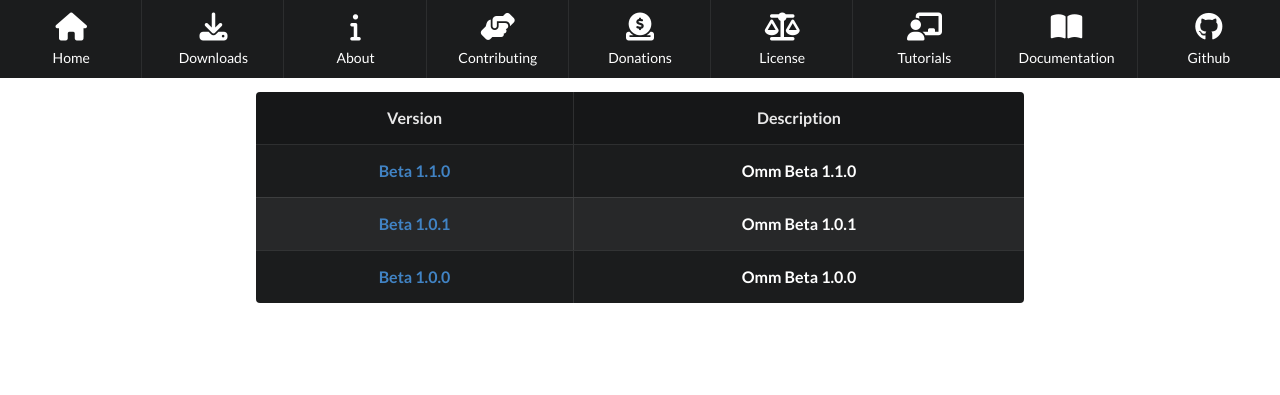
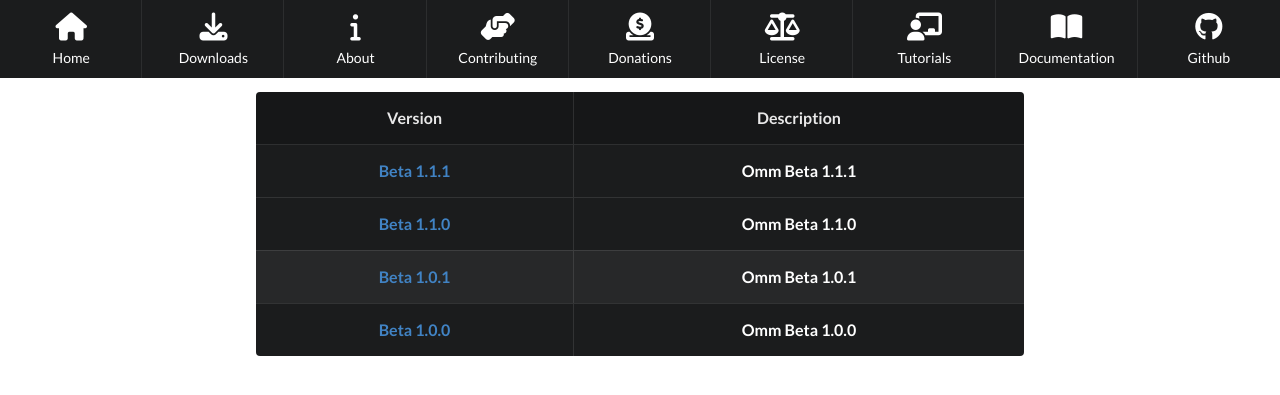
Before and after one commit to ka-language/web, a PHP site: page /downloads.php in a window 1280 px wide. Shown: the top 395 px of the page. Run offline with PHP 8.4, Linux system fonts and the light colour scheme; some libraries are stand-ins or nearby versions.

Commit message:
updated version

```diff
--- a/downloads.php
+++ b/downloads.php
@@ -33,6 +33,15 @@
       </tr>
     </thead>
     <tbody>
+      <tr>
+        <td>
+          <a class='download_version' onclick='downloadv("beta1.1.1")'>Beta 1.1.1</a>
+        </td>
+        <td>
+          Omm Beta 1.1.1
+        </td>
+      </tr>
+      <tr>
       <tr>
         <td>
           <a class='download_version' onclick='downloadv("beta1.1.0")'>Beta 1.1.0</a>
--- a/index.php
+++ b/index.php
@@ -36,13 +36,13 @@
         Omm is a general purpose language with arbitrary precision
       </p>
 
-      <button class='ui download-btn button' onclick='download()'>Download Latest Version (Beta 1.1.0)</button>
+      <button class='ui download-btn button' onclick='download()'>Download Latest Version (Beta 1.1.1)</button>
 
       <script>
 
         function download() {
 
-          const version = "b1.1.0"
+          const version = "b1.1.1"
 
           switch (navigator.platform) {
             case "Win32":
```
